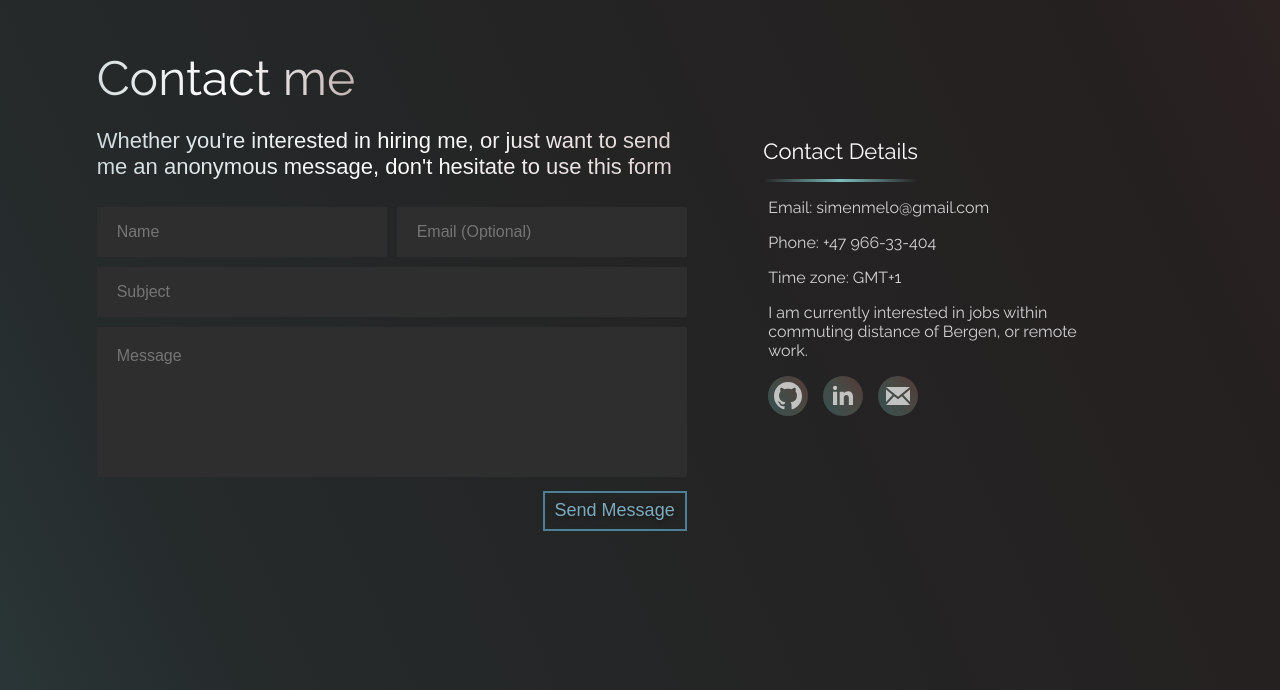
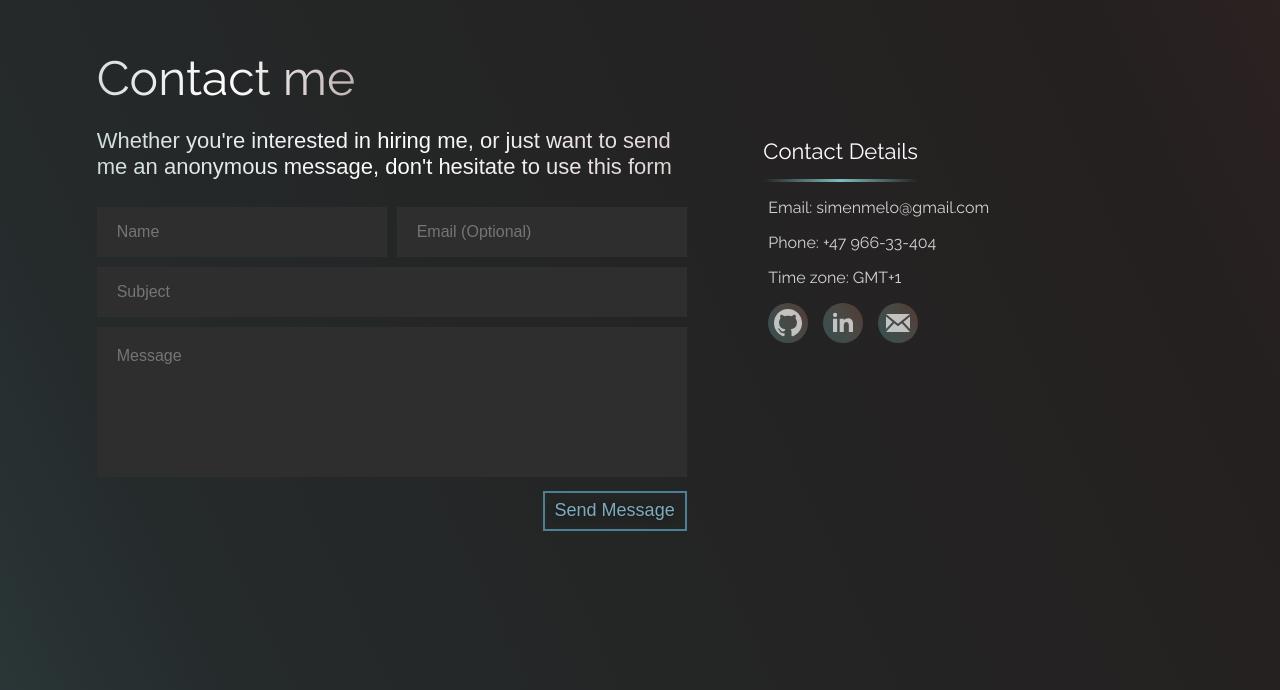
Before and after one commit to SimenMH/portfolio-website, a React (Create React App) app: page /contact in a window 1280 px wide. Shown: the part 110-800 px from the top of the page. Built offline with nearby package versions, Linux system fonts and the light colour scheme.

Commit message:
feat: update contact info

```diff
--- a/src/screens/Contact/Contact.screen.js
+++ b/src/screens/Contact/Contact.screen.js
@@ -193,10 +193,6 @@ const Contact = () => {
             <p>Phone: +47 966-33-404</p>
             <p>Time zone: GMT+1</p>
           </div>
-          <p>
-            I am currently interested in jobs within commuting distance of
-            Bergen, or remote work.
-          </p>
           <div className='contact-links-container'>
             <SoMeLinks />
           </div>
```
